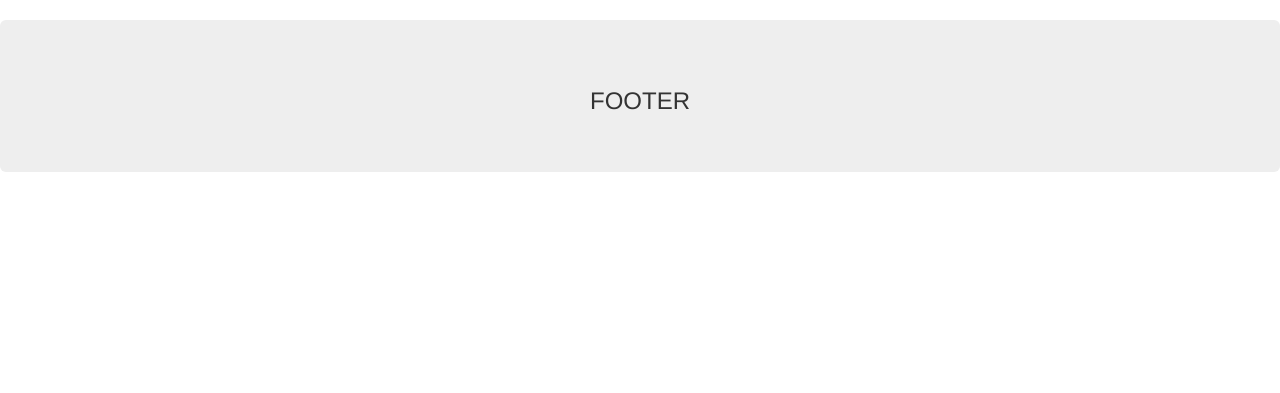
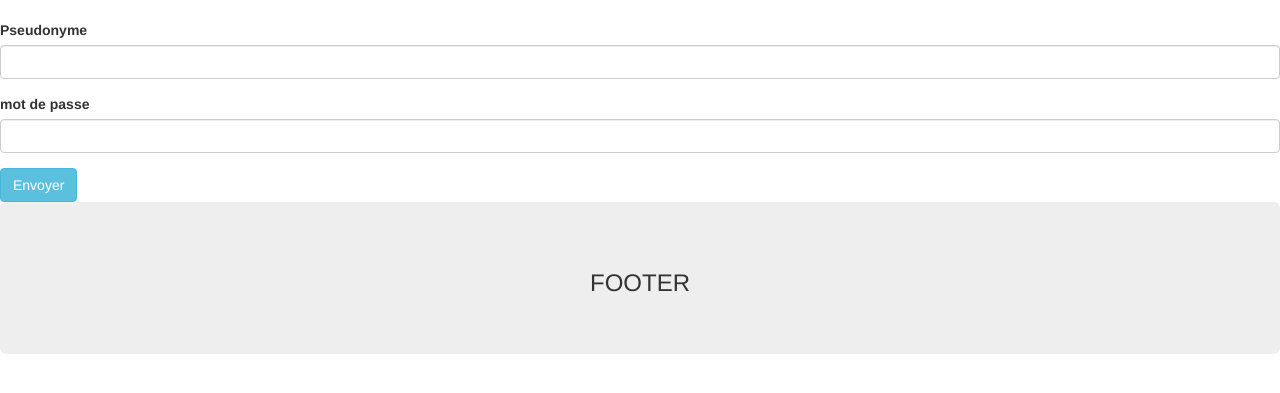
Before and after one commit to mickaelpol/biblio_php, a PHP site: page /index.php?p=connectionAdmin in a window 1280 px wide. Shown: the part 52-445 px from the top of the page. Run offline with PHP 8.4, Linux system fonts and the light colour scheme; a stand-in replaces the project's code that opens the database connection; some libraries are stand-ins or nearby versions.

Commit message:
ajout connextionAdmin et scipt js app.js

```diff
--- /dev/null
+++ b/page/connectionAdmin.php
@@ -0,0 +1,12 @@
+<form id='form'>
+   <!-- <label for="pseudo">Pseudonyme</label> -->
+   <div class="form-group" id="test">
+     <label class="control-label" for="pseudo">Pseudonyme</label>
+     <input type="text" class="champ form-control" id="pseudo">
+   </div>
+   <div class="form-group" id="test2">
+   <label class="control-label" for="mdp">mot de passe</label>
+     <input type="password" class="champ2 form-control" id="mdp">
+   </div>
+   <input class="btn btn-info" type="submit" id="envoi" value="Envoyer" />
+ </form>
--- a/page/js/app.js
+++ b/page/js/app.js
@@ -1,5 +1,34 @@
-$(function(){
+$(document).ready(function(){
+
+  var pseudo = $('#pseudo'),
+  mdp = $('#mdp'),
+  test = $("#test"),
+  test2 = $('#test2'),
+  envoi = $("#envoi");
 
 
+  $("#form").submit(function(e){
 
-})
+ // PSEUDO
+
+// validation ou erreur de saisie a modifier en vonction du PHP
+
+    if (pseudo.val().length <5 || champ.val().length >25) {
+      test.addClass("has-error");
+      e.preventDefault();
+
+    }
+
+//  MOT DE PASSE
+
+// validation ou erreur de saisie a modifier en vonction du PHP
+
+    if (mdp.val().length <5 || champ2.val().length >25) {
+      test2.addClass("has-error");
+      e.preventDefault();
+
+    }
+
+
+  })
+});
```
Also changed, not shown: page/template/navbar.php (line endings or trailing spaces).
